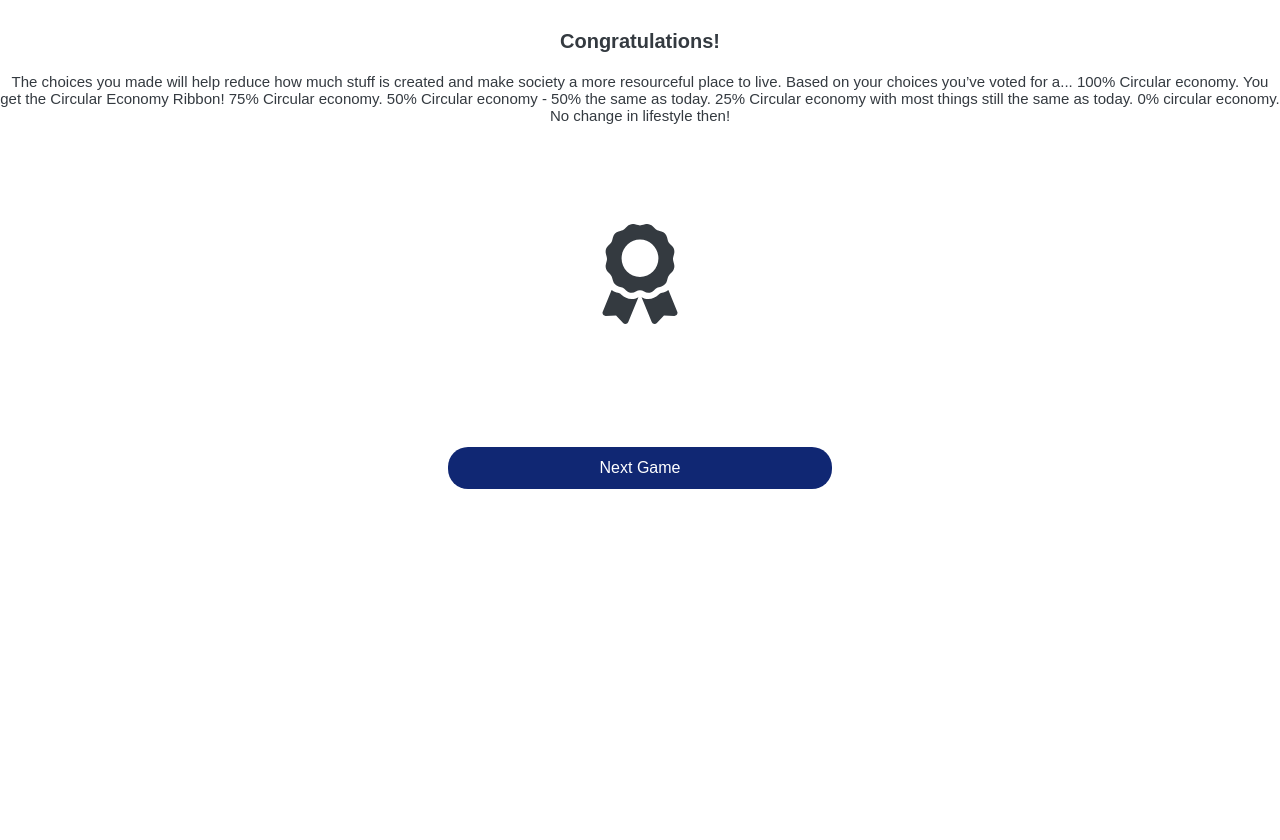
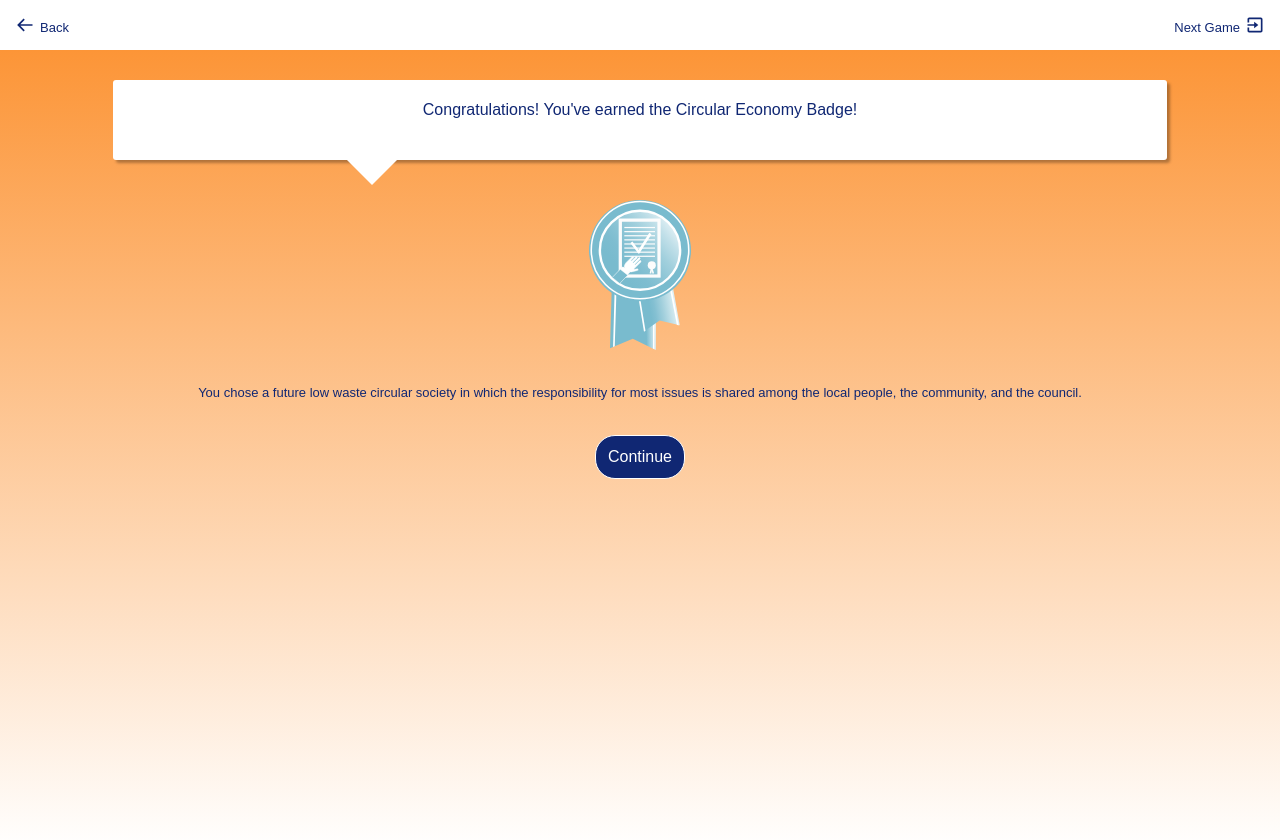
Before and after one commit to DanielaGordas/ppl-plan, a React (Create React App) app in the folder client/: page /circulareconomy/result in a window 1280 px wide. Shown: the top 840 px of the page. Before the commit the page ends 800 px from the top, so only its background shows below. Built offline with nearby package versions, Linux system fonts and the light colour scheme; a web font is replaced by a local one.

Commit message:
added functionality and basic design for game 4

```diff
--- a/client/src/games/circular-economy/CircularEconomyGame.js
+++ b/client/src/games/circular-economy/CircularEconomyGame.js
@@ -1,4 +1,4 @@
-import React, { useState } from 'react';
+import React, { useState, useEffect } from 'react';
 import { DndProvider , useDrag, useDrop } from "react-dnd";
 import {HTML5Backend} from "react-dnd-html5-backend";
 import {TouchBackend} from 'react-dnd-touch-backend';
@@ -8,6 +8,8 @@ import classes from '../../styles/pages/circulareconomy.module.scss';
 import Intro from '../../components/Intro';
 import '../../styles/components/button.scss';
 import '../../styles/components/nav.scss';
+import Modal from '../../components/Modal';
+import axios from 'axios';
 
 
 // images and icons
@@ -31,7 +33,7 @@ import Electronics from '../../images/circular-economy/Electronics_icon.svg';
 
 
 
-const MovableItem = ({name, setItems, column, index, icon}) => {
+const MovableItem = ({name, setItems, column, index, icon, description}) => {
     const changeItemColumn = (currentItem, columnName) => {
         setItems((prevState) => {
             return prevState.map(e => {
@@ -42,6 +44,10 @@ const MovableItem = ({name, setItems, column, index, icon}) => {
             })
         });
     }
+
+    const [show, setShow] = useState(false);
+    const openModal = () => setShow(true);
+    const closeModal = () => setShow(false);
 
     const [{ isDragging }, drag] = useDrag({
         item: { name, type:'Our first type'},
@@ -73,10 +79,13 @@ const MovableItem = ({name, setItems, column, index, icon}) => {
     }
 
     return (
-        <div ref={drag} className={classes.Card} style={{  opacity, display: getDisplay() }}>
-            <img src={icon} alt={name}/>
-            <p>{name}</p>
-        </div>
+        <>
+            <div ref={drag} className={classes.Card} style={{  opacity, display: getDisplay() }} onClick={openModal}>
+                <img src={icon} alt={name}/>
+                <p>{name}</p>
+            </div>
+            { show? <Modal title={name} description={description} show={show} closeModal={closeModal} icon={icon}/> : null }
+        </>
     )
 }
 
@@ -89,12 +98,15 @@ const Column = ({children, className, title}) => {
         drop: () => ({name: title}),
     })
 
-
     return (
         <>
         <div ref={drop} className={className}>
-            <h4>{ title !== "All" ? children.length : null}</h4>
-            <h4> {title !== "All" ? title : null}</h4>
+            <div>
+                <h4>{ title !== "All" ? children.length : null}</h4>
+            </div>
+            <div>
+                <h4> {title !== "All" ? title : null}</h4>
+            </div>
             {children}
         </div>
         </>
@@ -108,7 +120,7 @@ const CircularEconomyGame = () => {
     const circularEconomyGame = {
         id: 2,
         title: "Low waste / circular society",
-        intro: "In a low waste circular society, different responsibilities are shared among local people, the community, and the council. Your community centre is hosting a poll to decide who should take ownership for a variety of common issues. Select the issues and have your say. ",
+        intro: "In a low waste circular society, different responsibilities are shared among local people, the community, and the council. Your community centre is hosting a poll to decide who should take ownership for a variety of common issues. Select the issues and have your say.",
         instructions: "Tap the issues to find out more. Then drag them into the box which represents who you think should look after or own that issue, service or item."
     }
 
@@ -119,6 +131,7 @@ const CircularEconomyGame = () => {
             name: "Skills exchange events",
             description: "These events can build stronger communities and improve social equality by providing individuals with equal access to knowledge and skills, which will in turn boost local economies.",
             column: 'All',
+            game: "Circular Economy",
             svg: SkillsExchange
         },
         {
@@ -126,6 +139,7 @@ const CircularEconomyGame = () => {
             name: "Food shares",
             description: "£17 billion worth of food ends up in landfill each year in the UK - much of this could have been eaten by those in need. Food shares are set up to combat waste by sharing surplus or unwanted food with those in the community, helping to improve social and economic equality and building stronger communities.",
             column: 'All',
+            game: "Circular Economy",
             svg: FoodShares
         },
         {
@@ -133,6 +147,7 @@ const CircularEconomyGame = () => {
             name: "Clothes swaps",
             description: "Around 30% of clothing in wardrobes in the UK has not been worn for at least a year, and an estimated £140 million worth of used clothing also goes to landfill in the UK every year. Clothes swaps offer people the chance to exchange clothes, which helps build stronger communities and reduce clothing going to landfill, also saving you money!",
             column: 'All',
+            game: "Circular Economy",
             svg: ClothesSwaps
         },
         {
@@ -140,6 +155,7 @@ const CircularEconomyGame = () => {
             name: "Furniture swaps",
             description: "Furniture swaps and communal repairs/repair workshops could greatly extend the life of furniture and provide people with more sustainable options. 22 million small items of furniture are thrown away every year in the UK.",
             column: 'All',
+            game: "Circular Economy",
             svg: FurnitureSwaps
         },
         {
@@ -147,6 +163,7 @@ const CircularEconomyGame = () => {
             name: "Cleaning of parks/beaches/public spaces",
             description: "Could the local community manage this better and more effectively than the local council or a private company?",
             column: 'All',
+            game: "Circular Economy",
             svg: Cleaning
         },
         {
@@ -154,6 +171,7 @@ const CircularEconomyGame = () => {
             name: "Household waste and recycling collection",
             description: "Would you be happy for a community group to manage waste collection rather than the council?",
             column: 'All',
+            game: "Circular Economy",
             svg: HouseholdWaste
         },
         {
@@ -161,6 +179,7 @@ const CircularEconomyGame = () => {
             name: "Locally grown food",
             description: "Community allotments are an excellent way for children and young people to learn about growing food. Individual/family allotments offer great exercise and a regular supply of fruit and vegetables. A mixture of the two can benefit communities with sharing of surplus produce.",
             column: 'All',
+            game: "Circular Economy",
             svg: LocalFood
         },
         {
@@ -168,6 +187,7 @@ const CircularEconomyGame = () => {
             name: "Home and garden tools",
             description: "The average person spends almost £200 per year on tools and uses them infrequently. A shared approach could save huge amounts of resources and money.",
             column: 'All',
+            game: "Circular Economy",
             svg: HomeTools
         },
         {
@@ -175,6 +195,7 @@ const CircularEconomyGame = () => {
             name: "Cars",
             description: "Car sharing schemes help relieve local traffic congestion, saving up to £1,000 per year (on fuel costs, parking and other vehicle running costs).",
             column: 'All',
+            game: "Circular Economy",
             svg: Cars
         },
         {
@@ -182,6 +203,7 @@ const CircularEconomyGame = () => {
             name: "Bikes",
             description: "Bike sharing schemes enable users to access bikes 24/7 in urban areas, facilitating the use of cycling rather than other non-sustainable modes of transport.  A healthy, eco-friendly and fun way to travel!",
             column: 'All',
+            game: "Circular Economy",
             svg: Bikes
         },
         {
@@ -189,6 +211,7 @@ const CircularEconomyGame = () => {
             name: "Books and access to libraries",
             description: "Shared libraries/collections of books, as well as book swaps, can save the need to buy lots of books, especially textbooks that are often only used for a short while. Books can be borrowed, swapped or donated for communal use, saving paper, resources, and money.",
             column: 'All',
+            game: "Circular Economy",
             svg: Books
         },
         {
@@ -196,6 +219,7 @@ const CircularEconomyGame = () => {
             name: "Childrens’ or pets’ toys",
             description: "Every year in the UK, 8.5 million nearly new toys are thrown out as children and pets grow out of, or lose interest in, them. These can be redistributed to other children or pets as needed, reducing the amount in landfill.",
             column: 'All',
+            game: "Circular Economy",
             svg: Children
         },
         {
@@ -203,6 +227,7 @@ const CircularEconomyGame = () => {
             name: "Electronics",
             description: "The UK could save £370 million if all the old small electricals that are either thrown away or hoarded were recycled.",
             column: 'All',
+            game: "Circular Economy",
             svg: Electronics
         },
 
@@ -217,8 +242,91 @@ const CircularEconomyGame = () => {
         return items
         .filter((item) => item.column === columnName)
         .map((item, index) => (
-            <MovableItem key={item.id} name={item.name} column={item.column} setItems={setItems} index={index} icon={item.svg}/>
+            <MovableItem key={item.id} name={item.name} description={item.description} column={item.column} setItems={setItems} index={index} icon={item.svg} />
         ))
+    }
+
+
+    // retrieves guest user details from localStorage
+    const guestDetails =JSON.parse(window.localStorage.getItem('guest'));
+
+    // filters answers that are in the 5 selected columns
+    const finalItems = items.filter((item) => item.column !== "All")
+
+
+    const individualOwnership = [];
+    const communityOwnership = [];
+    const councilOwnership = [];
+
+
+    items.map(item => {
+        if (item.column === 'Individuals') {
+            individualOwnership.push(item);
+        } else if (item.column === "Community"){
+            communityOwnership.push(item);
+        } else if (item.column === "Council"){
+            councilOwnership.push(item);
+        }
+        return item;
+    })
+
+    // decides the result of the game
+    const result = () => {
+        let result = ""
+        if(individualOwnership.length > communityOwnership.length && individualOwnership.length > councilOwnership.length) {
+            result = "individual ownership"
+        } else if (communityOwnership.length > individualOwnership.length && communityOwnership.length > councilOwnership.length) {
+            result = "community ownership";
+        } else if (councilOwnership.length > individualOwnership.length && councilOwnership.length > communityOwnership.length) {
+            result = "council ownership";
+        }
+
+        return result;
+    }
+
+    // retrieves result from Local Storage
+    const circularEconomyText = JSON.parse(window.localStorage.getItem('result4'));
+
+    const [circularEconomyResult, setCircularEconomyResult] = useState(circularEconomyText || "")
+    // save the result to Local Storage
+    useEffect(() => {
+        window.localStorage.setItem('result4', JSON.stringify(circularEconomyResult));
+    }, [circularEconomyResult])
+
+    // Logic for persisting the answers in the DB:
+
+    // saves guest_answers to the DB
+    const submitAnswers = () => {
+
+        const qs = require('qs');
+
+        if(finalItems.length === 13 && guestDetails) {
+            finalItems.forEach(answer => {
+                axios.post('/api/answers', qs.stringify(
+                    {
+                        answer: {
+                            guest_id: guestDetails.id,
+                            name: answer.name,
+                            description: answer.description,
+                            column: answer.column,
+                            game: answer.game
+                    }
+                }))
+                .then(res => {
+                    setCircularEconomyResult(result())
+                    handleRedirect(res)
+                })
+                    .catch(err => console.log(err))
+                })
+        }
+    }
+
+    const handleRedirect = (res) => {
+        if(res.status === 201 || res.status === 200) {
+            window.location = '/circulareconomy/result'
+        } else {
+            window.location = '/circulareconomy/game'
+        }
     }
 
     const startOver = () => {
@@ -226,7 +334,7 @@ const CircularEconomyGame = () => {
     }
 
     // gradient for the background
-    const gradient = "rgba(252, 149, 55, 1),rgba(255, 255, 255, 0.7)";
+    const gradient = "rgba(252, 149, 55, 1),rgba(255, 255, 255, 1)";
 
 
     return(
@@ -252,9 +360,13 @@ const CircularEconomyGame = () => {
                     </div>
                     <div className={classes.Container}>
                         <DndProvider backend={isMobile ? TouchBackend : HTML5Backend }>
+                            {
+                            (finalItems.length === 13) ?
+                            <button className="Btn" style={{margin: '4rem 0'}} onClick={submitAnswers}>Complete!</button> :
                             <Column title='All' className={classes.FirstColumn}>
                                 {returnItemsForColumn('All')}
                             </Column>
+                            }
                             <div className={classes.Choices}>
                                 <Column title='Individuals' className={classes.SecondColumn}>
                                     {returnItemsForColumn('Individuals')}
@@ -266,13 +378,12 @@ const CircularEconomyGame = () => {
                                     {returnItemsForColumn('Council')}
                                 </Column>
                             </div>
-                            <button className="Btn">Complete!</button>
                         </DndProvider>
                     </div>
                 </div>
             </Route>
             <Route path="/circulareconomy/result">
-                <CircularEconomyResult />
+                <CircularEconomyResult gradient={gradient}/>
             </Route>
         </Switch>
     )
--- a/client/src/games/circular-economy/CircularEconomyResult.js
+++ b/client/src/games/circular-economy/CircularEconomyResult.js
@@ -1,22 +1,49 @@
 import React from 'react';
-import classes from '../../styles/pages/lowcarbon.module.scss';
+import classes from '../../styles/components/intro-result.module.scss';
 import { Link } from 'react-router-dom';
+import background from "../../images/circular-economy/Game_4_Second_screen.svg";
+import badge from "../../images/circular-economy/Game_4_Bagde.svg";
 import '../../styles/components/button.scss';
-import {FaAward} from "react-icons/fa";
+import '../../styles/components/nav.scss';
+import { BiArrowBack, BiExit } from "react-icons/bi";
 
-const CircularEconomyResult = () => {
+const CircularEconomyResult = ({gradient}) => {
+
+    // retrieves result from Local Storage
+    const result = JSON.parse(window.localStorage.getItem('result4'));
+
+    // sets the result text based on the result of the game
+    let text = "";
+    if(result === "individual ownership"){
+      text = "You chose a future low waste circular society in which the responsibility for most issues falls on the individual citizens."
+    } else if (result === "community ownership"){
+      text = "You chose a future low waste circular society in which the responsibility for most issues falls on the community."
+    } else if (result === "council ownership"){
+      text = "You chose a future low waste circular society in which the responsibility for most issues falls on the council."
+    } else {
+      text = "You chose a future low waste circular society in which the responsibility for most issues is shared among the local people, the community, and the council."
+    };
     return (
-        <div className={classes.BoxWrapper}>
-            <h3 className={classes.ResultTitle}>Congratulations!</h3>
-            <p className={classes.ResultText}>The choices you made will help reduce how much stuff is created and make society a more resourceful place to live. Based on your choices you’ve voted for a...
-            100% Circular economy. You get the Circular Economy Ribbon!
-            75%  Circular economy.
-            50% Circular economy - 50% the same as today.
-            25% Circular economy with most things still the same as today.
-            0% circular economy. No change in lifestyle then!</p>
-            <p className={classes.ResultIcon}><FaAward /></p>
-            <Link to="/"> <button className="Btn">Next Game</button></Link>
-      </div>
+      <>
+        <div className="GameNav">
+          <div className="NavLink">
+            <BiArrowBack className="LeftIcon"/>
+            <Link to="/circulareconomy/game">Back</Link>
+          </div>
+          <div className="NavLink">
+            <Link to="/retrofithomes/intro">Next Game</Link>
+            <BiExit className="RightIcon"/>
+          </div>
+        </div>
+        <div className={classes.Background} style={{backgroundImage: `linear-gradient(${gradient}), url(${background})`}}>
+            <div className={classes.ResultBubble}>
+              Congratulations! You've earned the Circular Economy Badge!
+            </div>
+            <img src={badge} alt="circular economy trophy" className={classes.ResultImg}/>
+            <p className={classes.Text}>{text}</p>
+            <Link to="/retrofithomes/intro"> <button className="Btn-border">Continue</button></Link>
+        </div>
+      </>
     )
   }
 
--- a/client/src/games/low-carbon-travel/LowCarbonTravelGame.js
+++ b/client/src/games/low-carbon-travel/LowCarbonTravelGame.js
@@ -243,7 +243,7 @@ const LowCarbonTravelGame = () => {
         ))
     }
 
-    // Style and logic for the needle in the speedometer
+    // Style and logic for the needle in the speedometer and result
     const massTransit = [];
     const electricCars = [];
 
--- a/client/src/styles/components/modal.module.scss
+++ b/client/src/styles/components/modal.module.scss
@@ -8,6 +8,7 @@
   padding: 1rem;
   position: absolute;
   top: 6rem;
+  left: 1rem;
   display: flex;
   flex-direction: column;
   border-radius: 5px;
```
Also changed, not shown: client/src/styles/pages/circulareconomy.module.scss (+10 -16 lines). Lines whose indentation alone changed are shown as unchanged.
